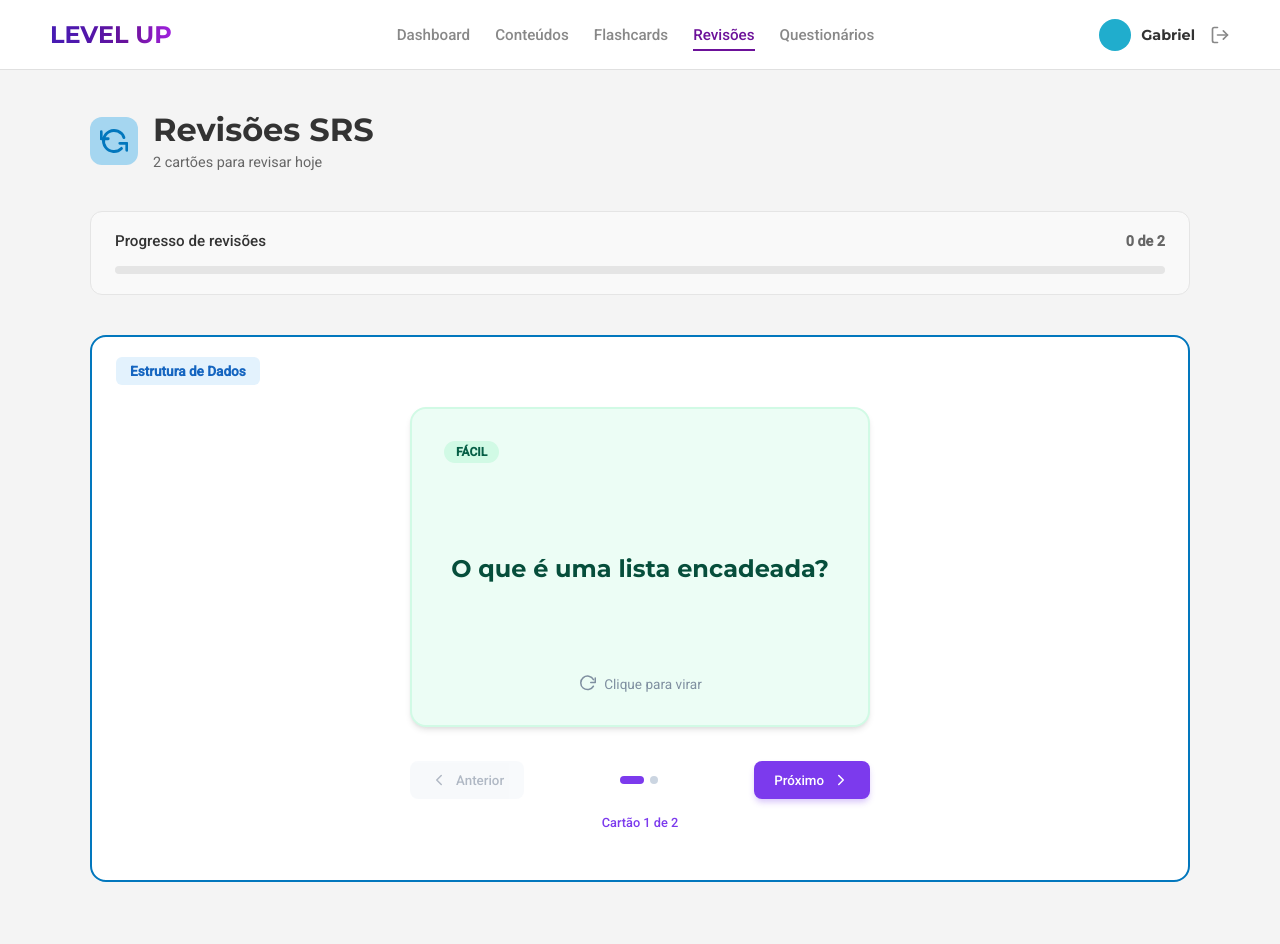
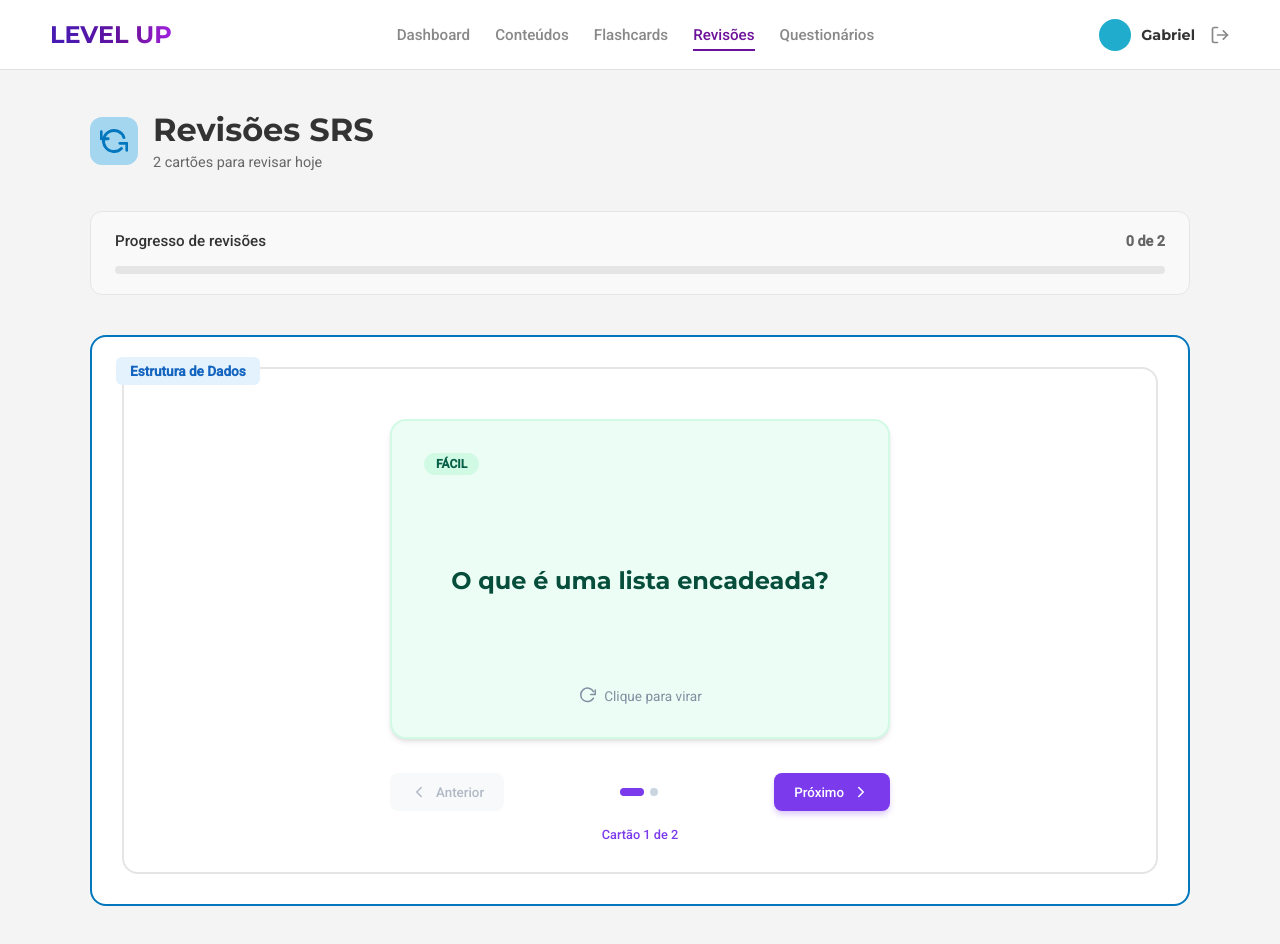
Before and after one commit to devmarina/projeto-level-up, a React (Vite) app: page /revisoes in a window 1280 px wide. Before the commit the page ends 922 px from the top, so only its background shows below. Built offline with nearby package versions, Linux system fonts and the light colour scheme.

Commit message:
Flashcards alterados

```diff
--- a/src/components/flashcard.css
+++ b/src/components/FlashcardViewer.css
@@ -11,6 +11,15 @@
   --cor-primaria-hover: #6d28d9;
 }
 
+/* Container Externo - Fundo branco com bordas */
+.flashcard-outer-container {
+  background-color: white;
+  border: 2px solid #e5e5e5;
+  border-radius: 16px;
+  padding: 30px;
+  width: 100%;
+}
+
 /* Container Principal */
 .flashcard-wrapper {
   display: flex;
@@ -19,8 +28,8 @@
   width: 100%;
   max-width: 500px;
   margin: 0 auto;
-  padding: 20px;
-  font-family: 'Inter', sans-serif; /* Ou a fonte do seu projeto */
+  padding: 0;
+  font-family: 'Inter', sans-serif;
 }
 
 /* --- Área do Card (Cena 3D) --- */
--- a/src/components/flashcard.jsx
+++ b/src/components/FlashcardViewer.jsx
@@ -1,5 +1,5 @@
 import React, { useState, useEffect } from 'react';
-import './flashcard.css';
+import './FlashcardViewer.css';
 
 const Flashcard = ({
   pergunta,
@@ -32,7 +32,8 @@ const Flashcard = ({
   };
 
   return (
-    <div className="flashcard-wrapper">
+    <div className="flashcard-outer-container">
+      <div className="flashcard-wrapper">
 
       {/* Área do Card com efeito 3D */}
       <div
@@ -123,6 +124,7 @@ const Flashcard = ({
         Cartão {cartaoAtual} de {totalCartoes}
       </p>
 
+      </div>
     </div>
   );
 };
--- a/src/pages/Flashcards.jsx
+++ b/src/pages/Flashcards.jsx
@@ -1,5 +1,5 @@
 import { useState } from "react";
-import Flashcard from "../components/flashcard";
+import Flashcard from "../components/FlashcardViewer";
 import "./Flashcards.css";
 
 const flashcardsData = [
--- a/src/pages/Revisoes.jsx
+++ b/src/pages/Revisoes.jsx
@@ -1,5 +1,5 @@
 import { useState } from "react";
-import Flashcard from "../components/flashcard";
+import Flashcard from "../components/FlashcardViewer";
 import "./Revisoes.css";
 
 const revisoesData = [
```
